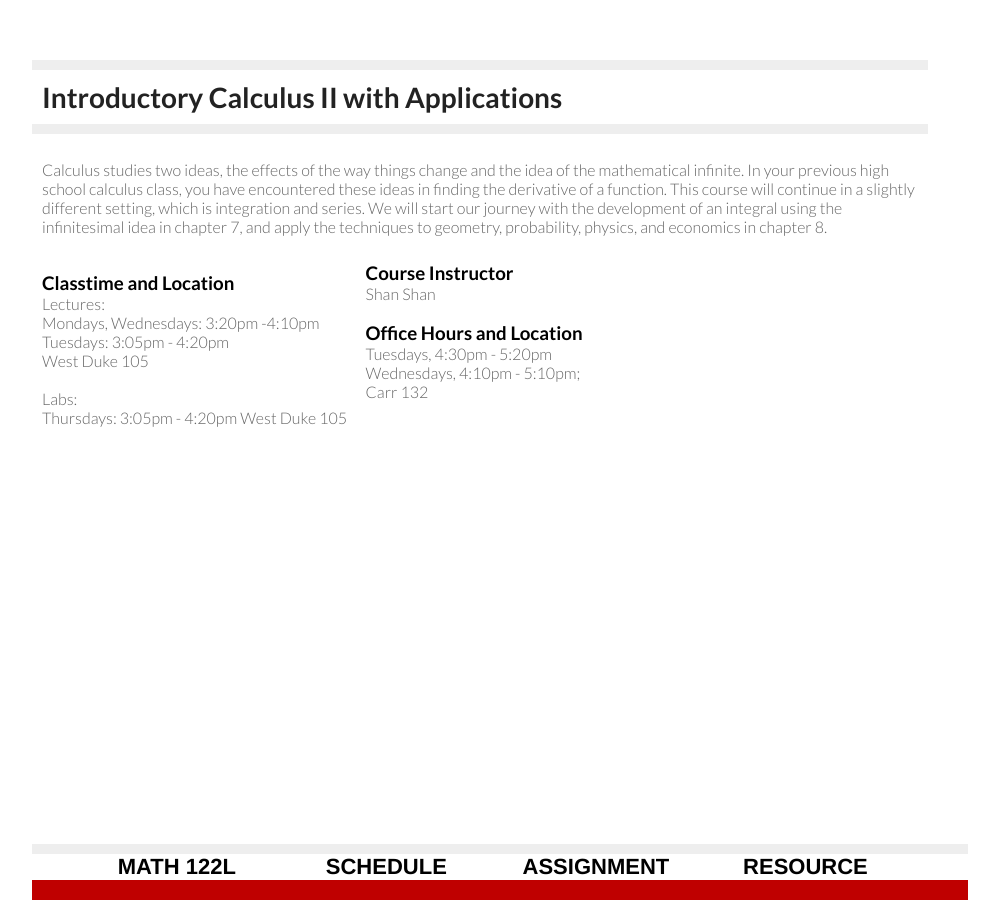
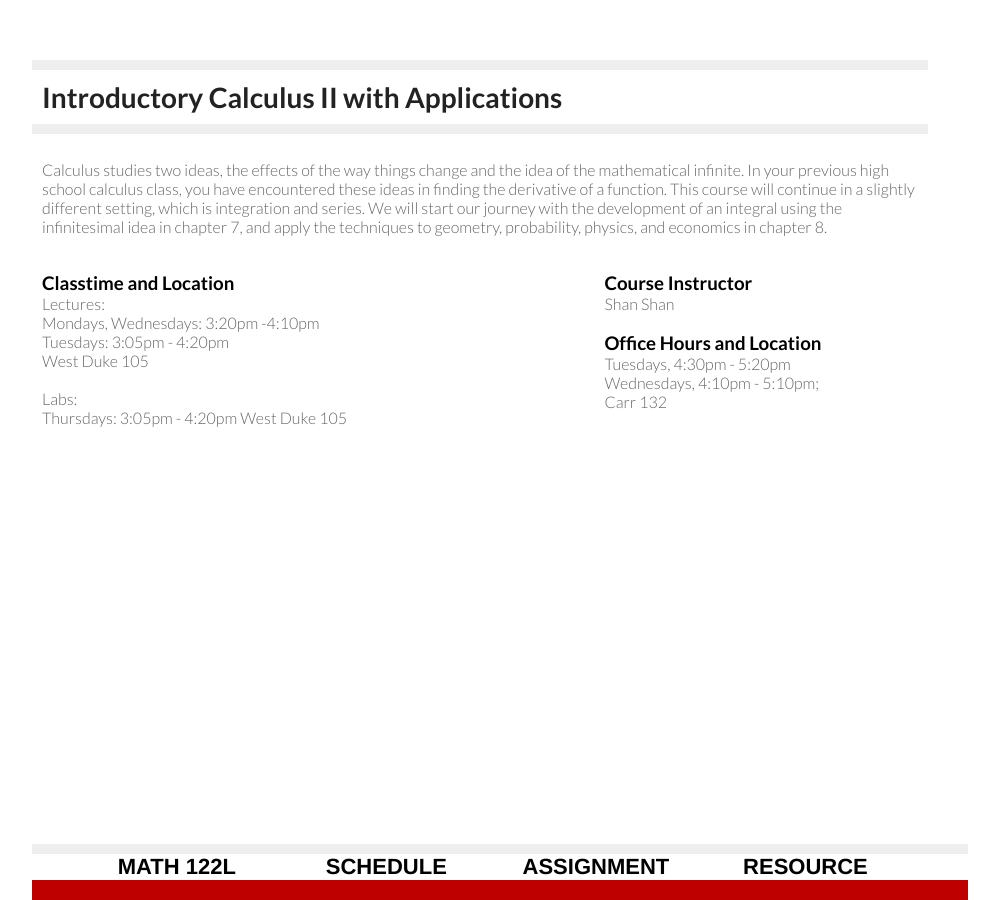
Before and after one commit to sshanshans/calculus2, a Jekyll site: the page built from index.md, in a window 1280 px wide. Shown: the whole page, without its empty margins (160-1159 px from the left). Built offline with Jekyll 4.4.1, drawn with Linux system fonts in a browser that asks for light colours.

Commit message:
Update page.html

```diff
--- a/_layouts/page.html
+++ b/_layouts/page.html
@@ -42,7 +42,7 @@ Thursdays: 3:05pm - 4:20pm
 West Duke 105
 </article>
 
-<side>
+<aside>
 <h3> Course Instructor </h3>
 Shan Shan <br>
 <br>
@@ -50,7 +50,7 @@ Shan Shan <br>
 Tuesdays, 4:30pm - 5:20pm <br>
 Wednesdays, 4:10pm - 5:10pm;  <br>
 Carr 132
-</side>
+</aside>
 
 </div>
       </body>
```
